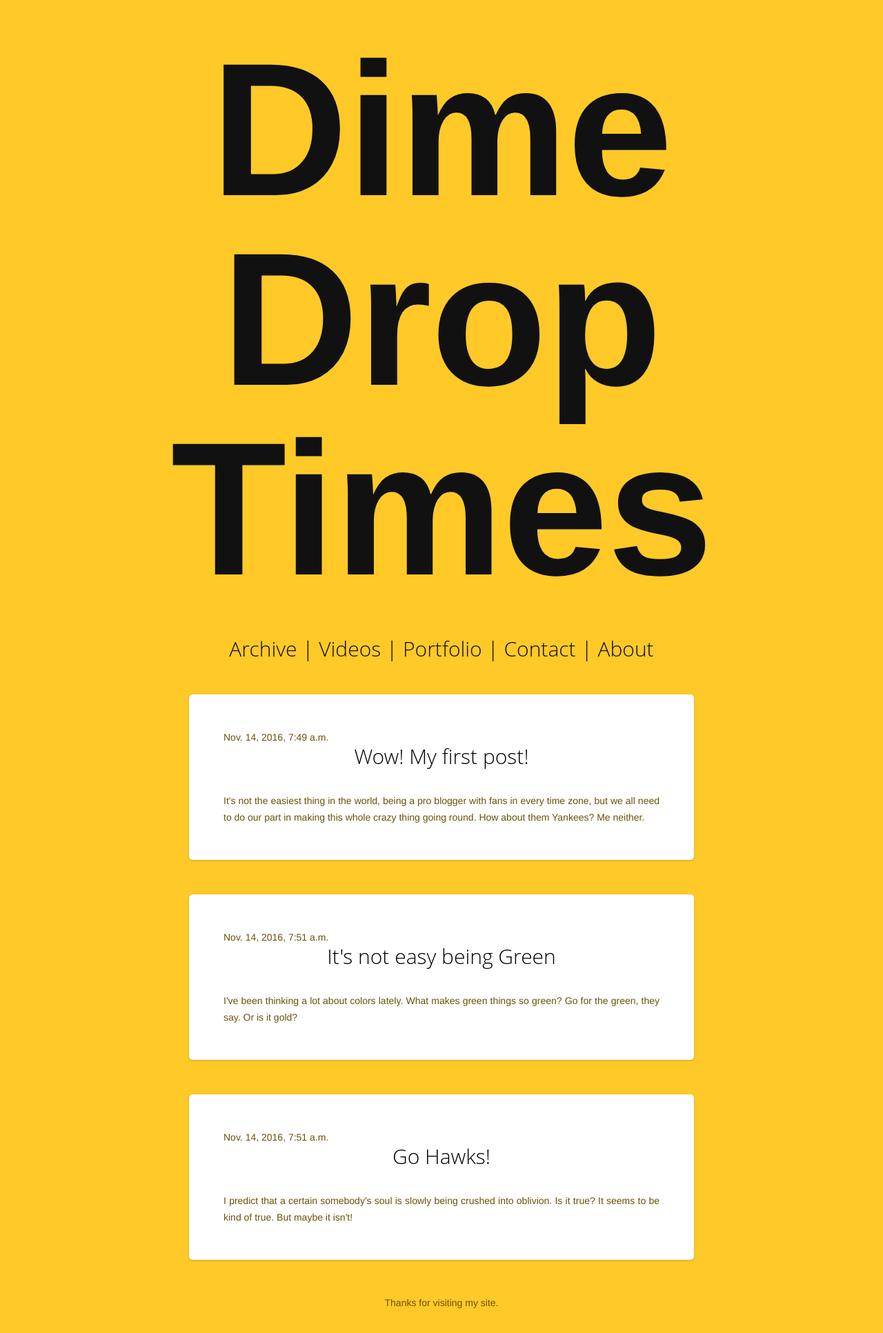
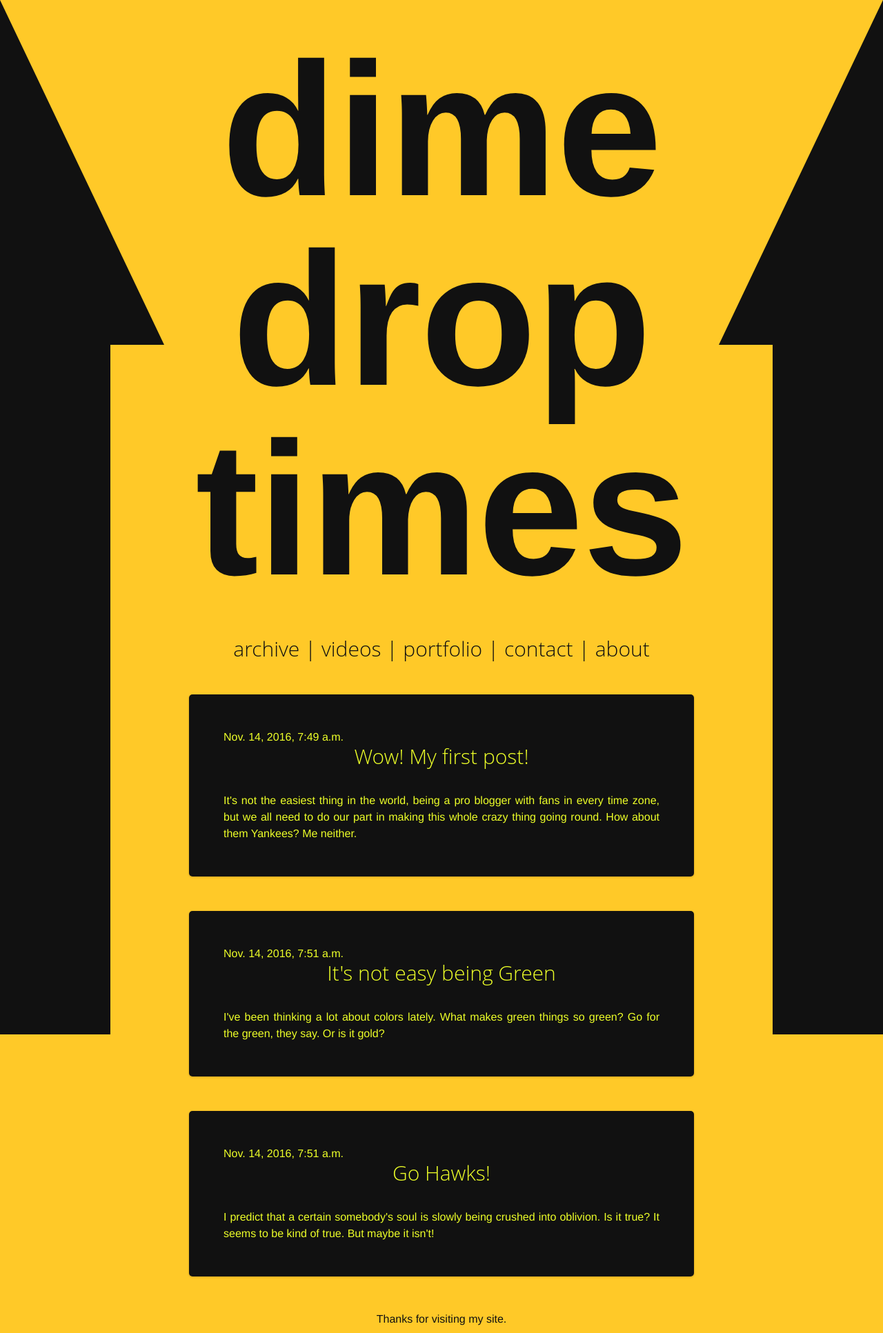
Before and after one commit to borrascador/dime-drop-times, a Django app: page / in a window 1280 px wide. Shown: the whole page at 69% size. Before the commit the page ends 1897 px from the top, so only its background shows below. Run offline with Django 3.2, Linux system fonts and the light colour scheme; data comes from the database, SQL or seed files in the repository.

Commit message:
Found a good look for CSS, now must backfill

```diff
--- a/myblog/blog/static/blog/style.css
+++ b/myblog/blog/static/blog/style.css
@@ -1,17 +1,21 @@
 body {
-  background: #ffc928;
+  background: #FFC928;
 }
 
-div.header-container {
-  text-align: center;
+div.header-container h1, a.nav, span {
+  color: #111;
 }
 
-div.footer-container {
-  text-align: center;
+div.post h2, a.title, p {
+  color: #edff28;
+}
+
+div.footer-container p {
+  color: #111
 }
 
 div.post {
-  background: #fff;
+  background: #111;
   margin: 50px auto;
   width: 50%;
   padding: 50px;
@@ -25,8 +29,53 @@ div.post {
   box-shadow: rgba(0,0,0,0.2) 0px 1px 3px;
 }
 
+div.footer-container p {
+  text-align: center;
+}
+
+#rectangle-left {
+  width: 12.5%;
+  height: 125%;
+  left: 0px;
+  top: 500px;
+  background: #111;
+  position: absolute;
+  z-index: -1;
+}
+
+#triangle-left {
+  width: 0;
+  height: 0;
+  border-bottom: 500px solid #111;
+  border-right: 238px solid transparent;
+  left: 0px;
+  top: 0px;
+  position: absolute;
+  z-index: -1
+}
+
+#rectangle-right {
+  width: 12.5%;
+  height: 125%;
+  right: 0px;
+  top: 500px;
+  background: #111;
+  position: absolute;
+  z-index: -1;
+}
+
+#triangle-right {
+  width: 0;
+  height: 0;
+  border-bottom: 500px solid #111;
+  border-left: 238px solid transparent;
+  right: 0px;
+  top: 0px;
+  position: absolute;
+  z-index: -1
+}
+
 h1 {
-  color: #111;
   font-family: 'Helvetica Neue', sans-serif;
   font-size: 275px;
   font-weight: bold;
@@ -34,10 +83,10 @@ h1 {
   line-height: 1;
   margin-top: 50px;
   margin-bottom: 50px;
+  text-align: center;
 }
 
 h2 {
-  color: #111;
   font-family: 'Open Sans', sans-serif;
   font-size: 30px;
   font-weight: 300;
@@ -46,40 +95,26 @@ h2 {
   text-align: center;
 }
 
-/* unvisited link */
-a:link {
-  color: #000;
-  text-decoration: none;
-}
-
-/* visited link */
-a:visited {
-  color: #000;
+/* unvisited and visited links */
+a:link, a:visited {
   text-decoration: none;
 }
 
 /* mouse over link */
 a:hover {
-  color: #000;
   text-decoration: underline;
 }
 
 /* mouse over link */
 a:active {
-  color: #000;
   text-decoration: underline;
 }
 
 p {
-  color: #685206;
   font-family: 'Helvetica Neue', sans-serif;
-  font-size: 14px;
+  font-size: 16px;
   line-height: 24px;
   margin: 0 0 0px;
   text-align: justify;
   text-justify: inter-word;
 }
-
-#footer-text {
-  text-align: center;
-}
--- a/myblog/blog/templates/blog/base.html
+++ b/myblog/blog/templates/blog/base.html
@@ -10,20 +10,26 @@
 
     <body>
 
+        <div id="rectangle-left"></div>
+        <div id="triangle-left"></div>
+        <div id="rectangle-right"></div>
+        <div id="triangle-right"></div>
+
         <div class="header-container">
-            <h1>Dime Drop Times</h1>
+            <h1>dime drop times</h1>
 
+            <!-- TO DO: Implement block version of nav-bar and working links to other parts of the site -->
             <div class="nav-bar">
                 <h2>
-                    <a>Archive</a>
+                    <a class="nav">archive</a>
                     <span> | <span>
-                    <a>Videos</a>
+                    <a class="nav">videos</a>
                     <span> | <span>
-                    <a>Portfolio</a>
+                    <a class="nav">portfolio</a>
                     <span> | <span>
-                    <a>Contact</a>
+                    <a class="nav">contact</a>
                     <span> | <span>
-                    <a>About</a>
+                    <a class="nav">about</a>
                 </h2>
             </div>
 
--- a/myblog/blog/templates/blog/post_list.html
+++ b/myblog/blog/templates/blog/post_list.html
@@ -6,7 +6,7 @@
             <div class="date">
                 <p>{{ post.created_date }}</p>
             </div>
-            <h2><a href="{% url 'PostView' pk=post.pk %}">{{ post.title }}</a></h2>
+            <h2><a class="title" href="{% url 'PostView' pk=post.pk %}">{{ post.title }}</a></h2>
             <p class="text">{{ post.text|linebreaksbr }}</p>
         </div>
     {% endfor %}
```
